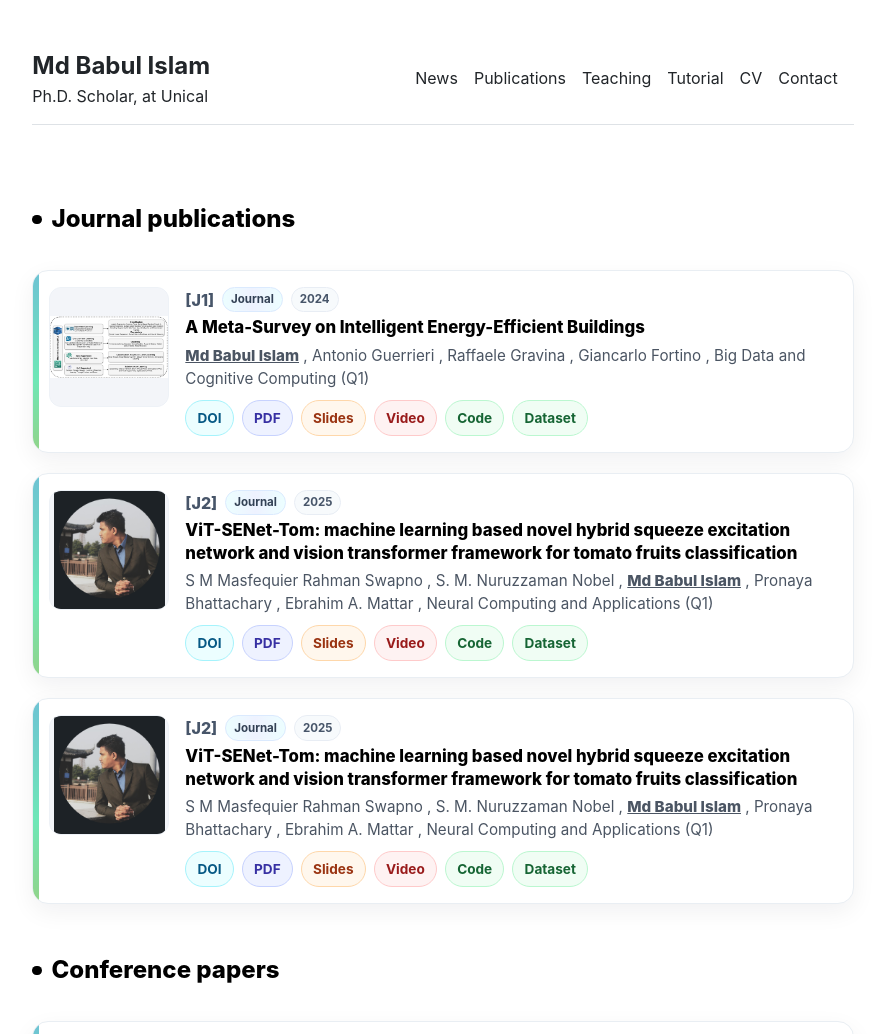
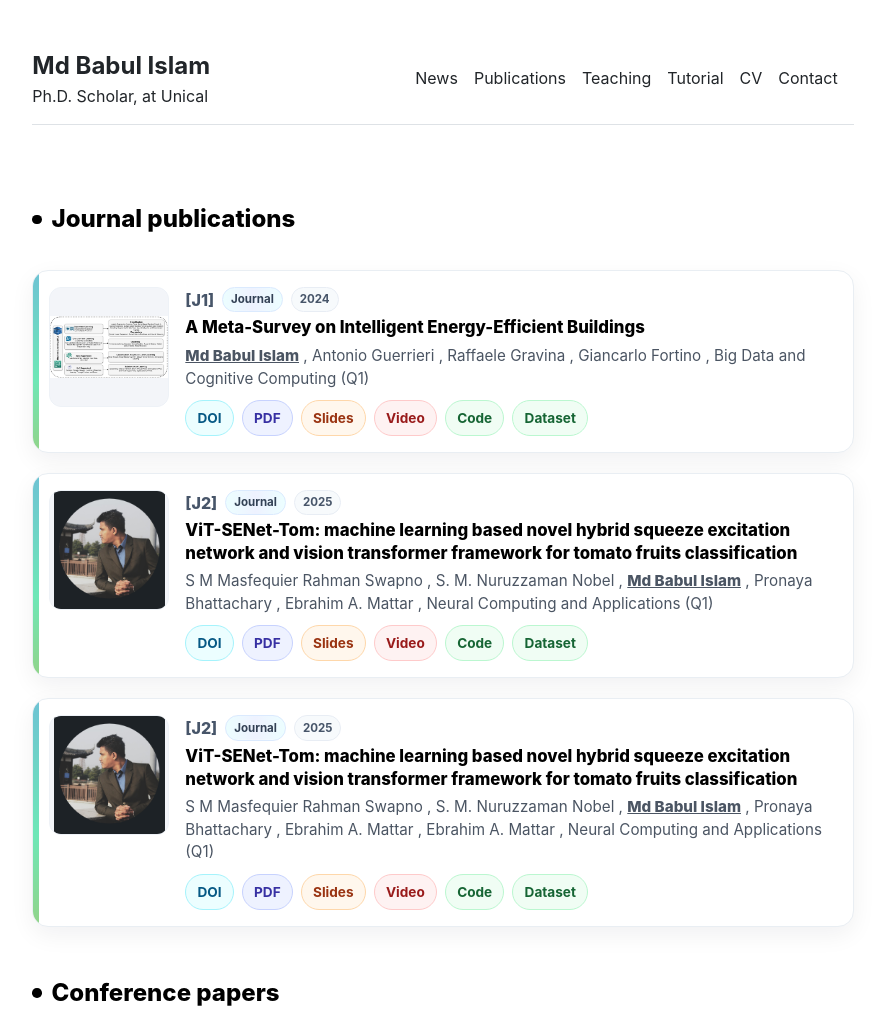
Before and after one commit to babulcseian/babulcseian.github.io, a Jekyll site: the page built from publications.md, in a window 1280 px wide, cut to the strip 0-1034 px from the top of the page. Shown: the whole strip, without its empty margins (197-1082 px from the left). Built offline with Jekyll 4.4.1, drawn with Linux system fonts in a browser that asks for light colours; a style sheet for code colours, icons or effects is not loaded.

Commit message:
Update publications.yml

```diff
--- a/_data/publications.yml
+++ b/_data/publications.yml
@@ -47,6 +47,7 @@ journal:
       - { name: "Md Babul Islam", me: "1" }
       - { name: "Pronaya Bhattachary" }
       - { name: "Ebrahim A. Mattar" }
+      - { name: "Ebrahim A. Mattar" }
     journal: "Neural Computing and Applications (Q1)"
     doi: "https://doi.org/10.1007/s00521-025-10973-5"
     paper: "https://link.springer.com/article/10.1007/s00521-025-10973-5"
```
